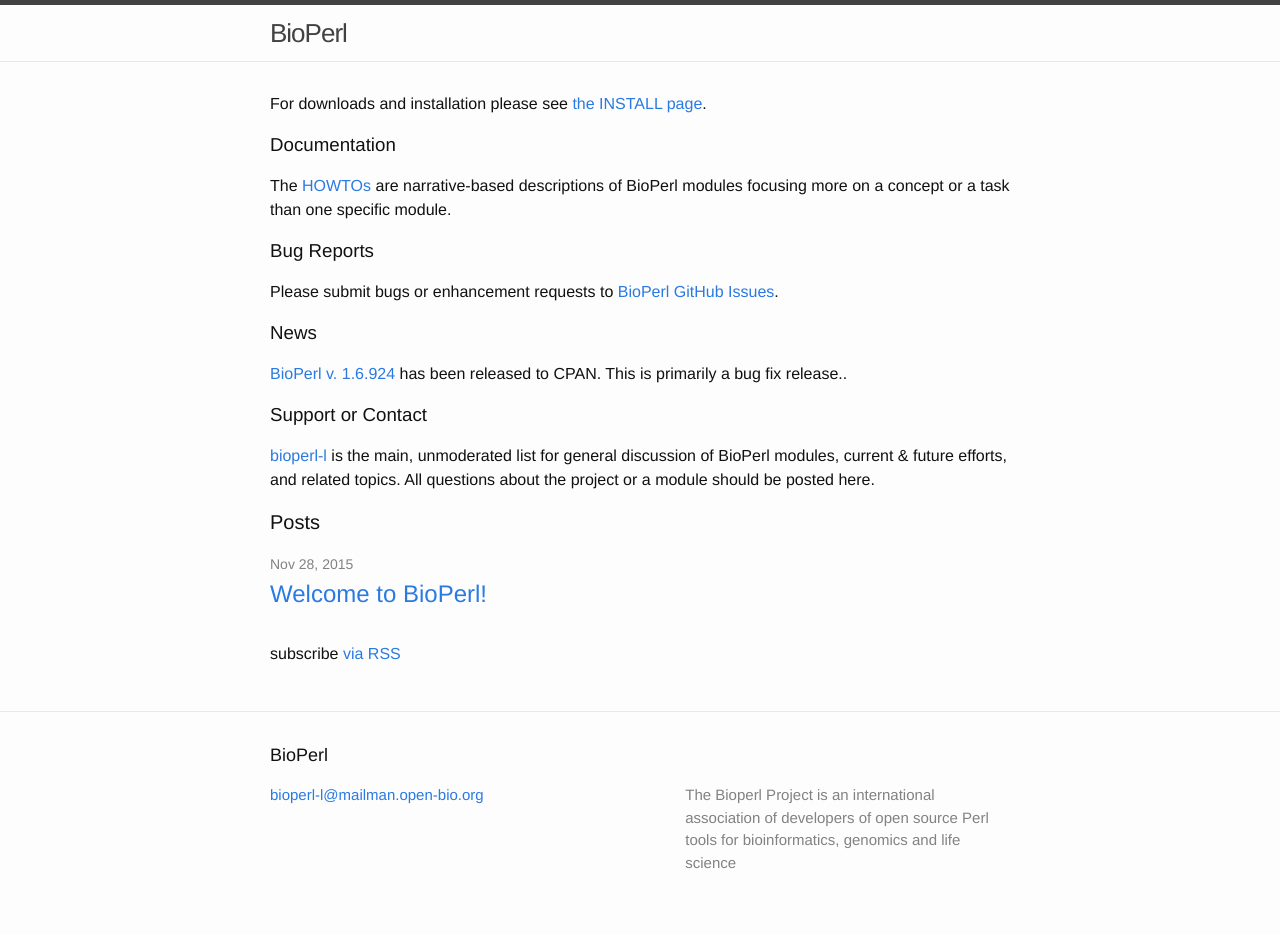
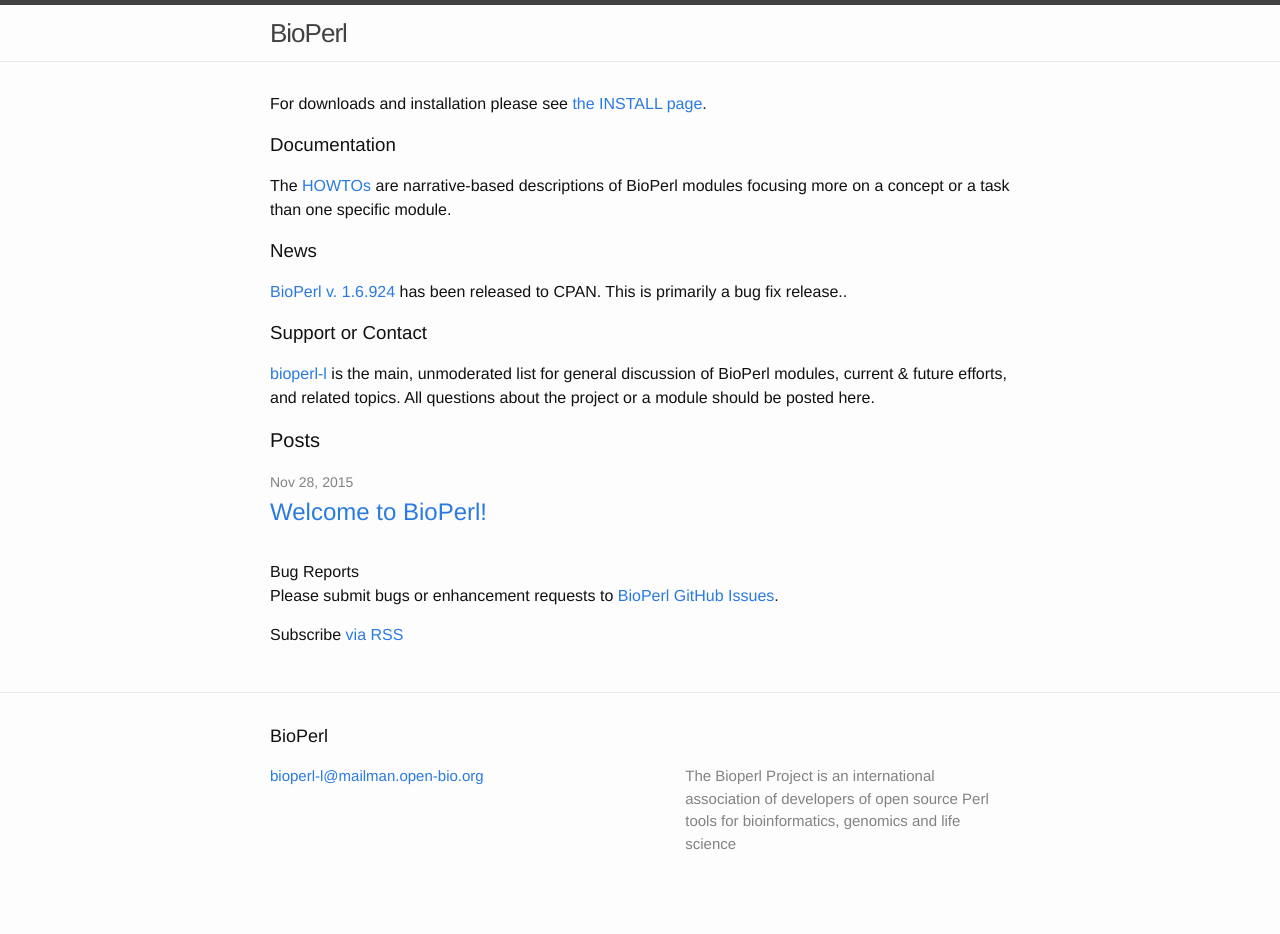
Before and after one commit to bioperl/bioperl.github.io, a Jekyll site: the page built from index.html, in a window 1280 px wide. Built offline with Jekyll 4.4.1, drawn with Linux system fonts in a browser that asks for light colours; Markdown is read by kramdown in place of the engine named in the settings.

Commit message:
Move 'bugs' down

```diff
--- a/index.html
+++ b/index.html
@@ -12,11 +12,7 @@ layout: default
 <p>The <a href="howtos/index.html">HOWTOs</a> are narrative-based descriptions of BioPerl modules focusing more on a concept or a task than one specific module.</p>
 
 <h3>
-<a id="bug-reports" class="anchor" href="#bug-reports" aria-hidden="true"><span class="octicon octicon-link"></span></a>Bug Reports</h3>
 
-<p>Please submit bugs or enhancement requests to <a href="https://github.com/bioperl/bioperl-live/issues">BioPerl GitHub Issues</a>.</p>
-
-<h3>
 <a id="news" class="anchor" href="#news" aria-hidden="true"><span class="octicon octicon-link"></span></a>News</h3>
 
 <p><a href="http://search.cpan.org/~cjfields/BioPerl-1.6.924/BioPerl.pm">BioPerl v. 1.6.924</a> has been released to CPAN. This is primarily a bug fix release..</p>
@@ -40,6 +36,10 @@ layout: default
     {% endfor %}
   </ul>
 
-  <p class="rss-subscribe">subscribe <a href="{{ "/feed.xml" | prepend: site.baseurl }}">via RSS</a></p>
+<a id="bug-reports" class="anchor" href="#bug-reports" aria-hidden="true"><span class="octicon octicon-link"></span></a>Bug Reports</h3>
+
+<p>Please submit bugs or enhancement requests to <a href="https://github.com/bioperl/bioperl-live/issues">BioPerl GitHub Issues</a>.</p>
+
+<p class="rss-subscribe">Subscribe <a href="{{ "/feed.xml" | prepend: site.baseurl }}">via RSS</a></p>
 
 </div>
```
